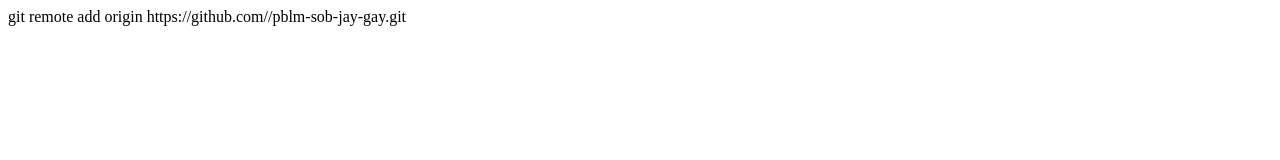
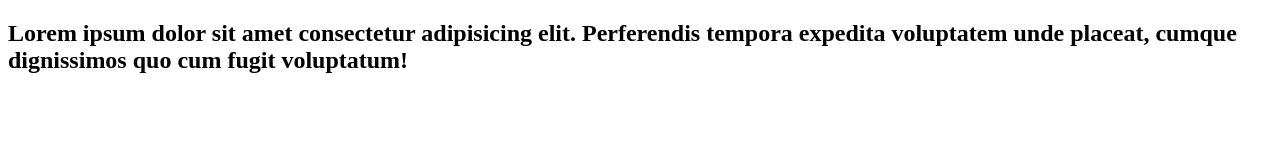
Before and after one commit to rabbihasan44/pblm-sob-jay-gay, a plain HTML site: page index.html in a window 1280 px wide. Drawn offline with Linux system fonts and the light colour scheme.

Commit message:
added the plbm sob jay gay

```diff
--- a/index.html
+++ b/index.html
@@ -6,6 +6,11 @@
     <title>pblm sob jay gay</title>
 </head>
 <body>
-    git remote add origin https://github.com//pblm-sob-jay-gay.git
+    <div>
+        <h2>
+            Lorem ipsum dolor sit amet consectetur adipisicing elit. Perferendis tempora expedita voluptatem unde placeat, cumque dignissimos quo cum fugit voluptatum!
+
+        </h2>
+    </div>
 </body>
 </html>
```
